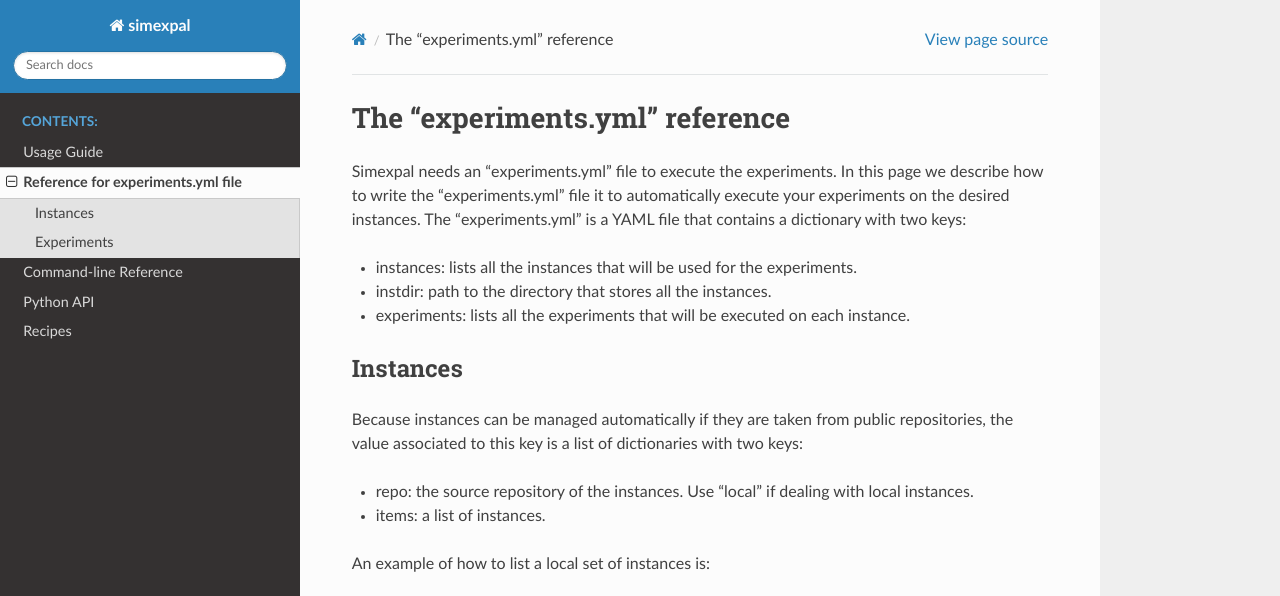
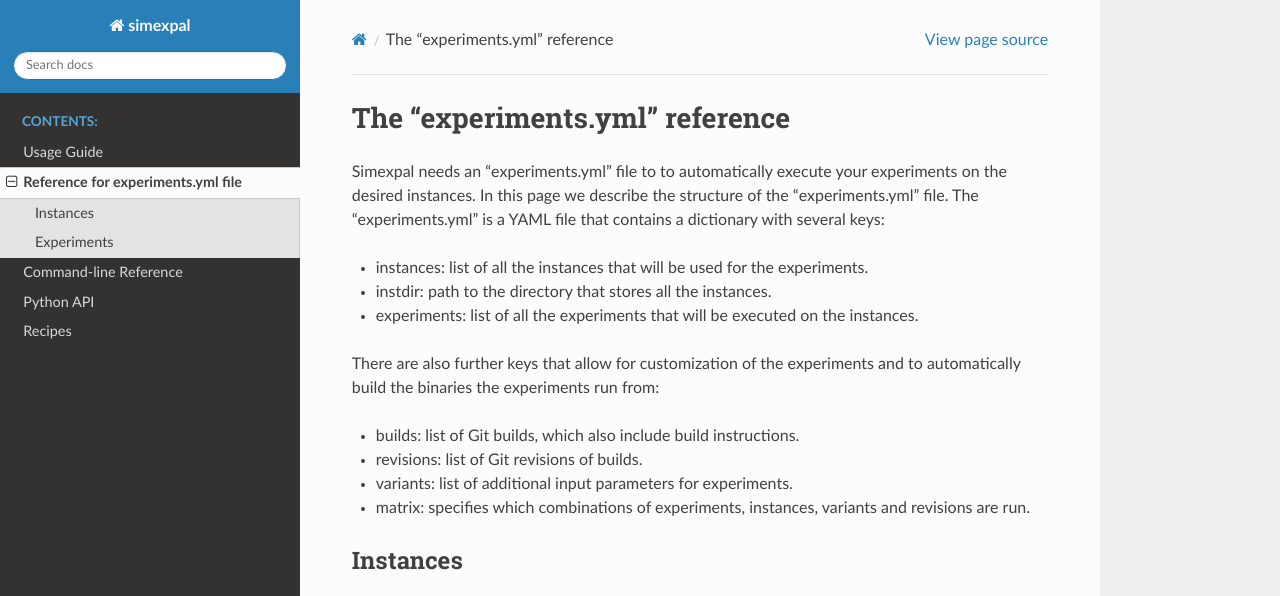
Before and after one commit to hu-macsy/simexpal, a Sphinx documentation site: the page built from docs/experiments_reference.rst, in a window 1280 px wide and 900 px high, cut to the strip 0-596 px from the top of the window. Built offline with Sphinx 7.4.7 and the Read the Docs theme 2.0.0, drawn with Linux system fonts in a browser that asks for light colours.

Commit message:
docs/experiments_reference: Update introductory section

```diff
--- a/docs/experiments_reference.rst
+++ b/docs/experiments_reference.rst
@@ -1,14 +1,21 @@
 The "experiments.yml" reference
 ===============================
 
-Simexpal needs an "experiments.yml" file to execute the experiments.
-In this page we describe how to write the "experiments.yml" file it to automatically
-execute your experiments on the desired instances.
-The "experiments.yml" is a YAML file that contains a dictionary with two keys:
+Simexpal needs an "experiments.yml" file to to automatically execute your experiments
+on the desired instances. In this page we describe the structure of the "experiments.yml"
+file. The "experiments.yml" is a YAML file that contains a dictionary with several keys:
 
-- instances: lists all the instances that will be used for the experiments.
+- instances: list of all the instances that will be used for the experiments.
 - instdir: path to the directory that stores all the instances.
-- experiments: lists all the experiments that will be executed on each instance.
+- experiments: list of all the experiments that will be executed on the instances.
+
+There are also further keys that allow for customization of the experiments and to
+automatically build the binaries the experiments run from:
+
+- builds: list of Git builds, which also include build instructions.
+- revisions: list of Git revisions of builds.
+- variants: list of additional input parameters for experiments.
+- matrix: specifies which combinations of experiments, instances, variants and revisions are run.
 
 Instances
 ---------
```
